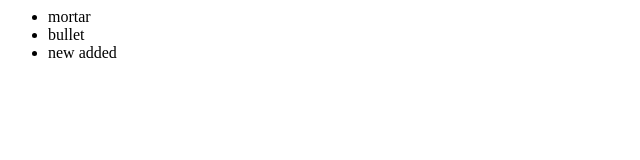
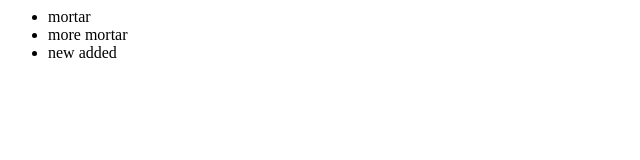
Before and after one commit to rohitprasad1234567/doIt, a plain HTML site: page index.html in a window 1280 px wide. Shown: the full height of the page, 0-640 px from the left. Drawn offline with Linux system fonts and the light colour scheme.

Commit message:
do it man

```diff
--- a/index.html
+++ b/index.html
@@ -3,7 +3,7 @@
 	<div>
 		<ul>
 			<li>mortar</li>
-			<li>bullet</li>
+			<li>more mortar</li>
 			<li>new added</li>
 		</ul>
 	</div>
```
